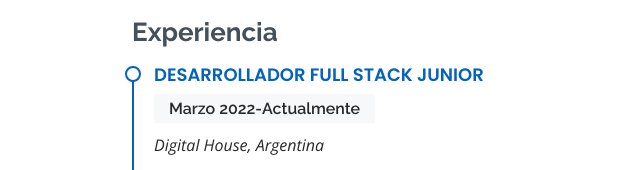
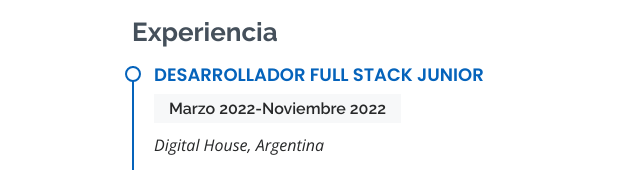
Before and after one commit to WilmerCordoba/Portfolio, a plain HTML site: page index.html in a window 1280 px wide. Shown: the part 2403-2573 px from the top of the page, 0-640 px from the left. Drawn offline with nearby package versions, Linux system fonts and the light colour scheme.

Commit message:
Update index.html

```diff
--- a/index.html
+++ b/index.html
@@ -274,7 +274,7 @@
             <h3 class="resume-title">Experiencia</h3>
             <div class="resume-item">
               <h4>Desarrollador full stack junior</h4>
-              <h5>Marzo 2022-Actualmente</h5>
+              <h5>Marzo 2022-Noviembre 2022</h5>
               <p><em>Digital House, Argentina </em></p>
               <ul>
                 <li>
```
